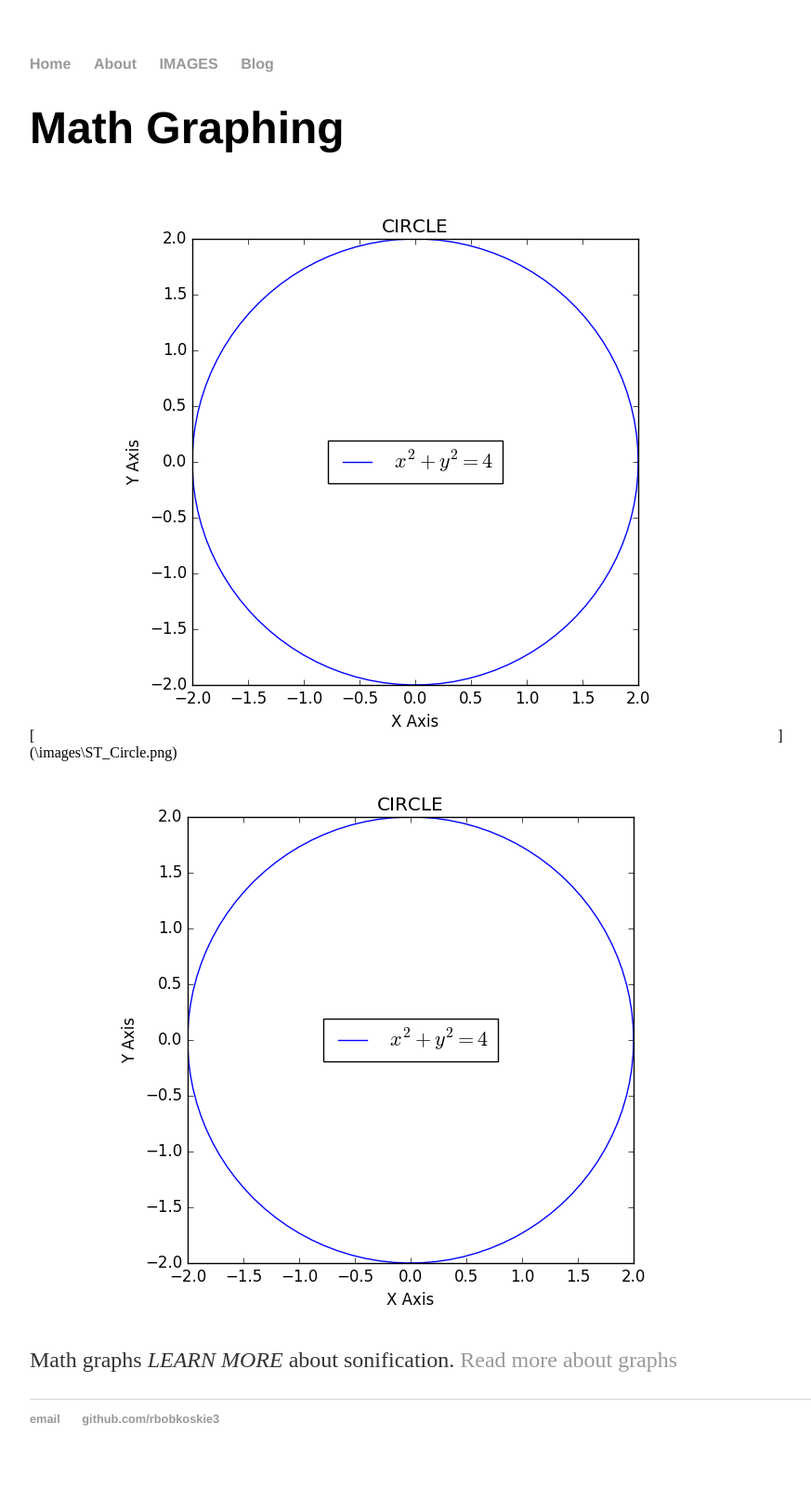
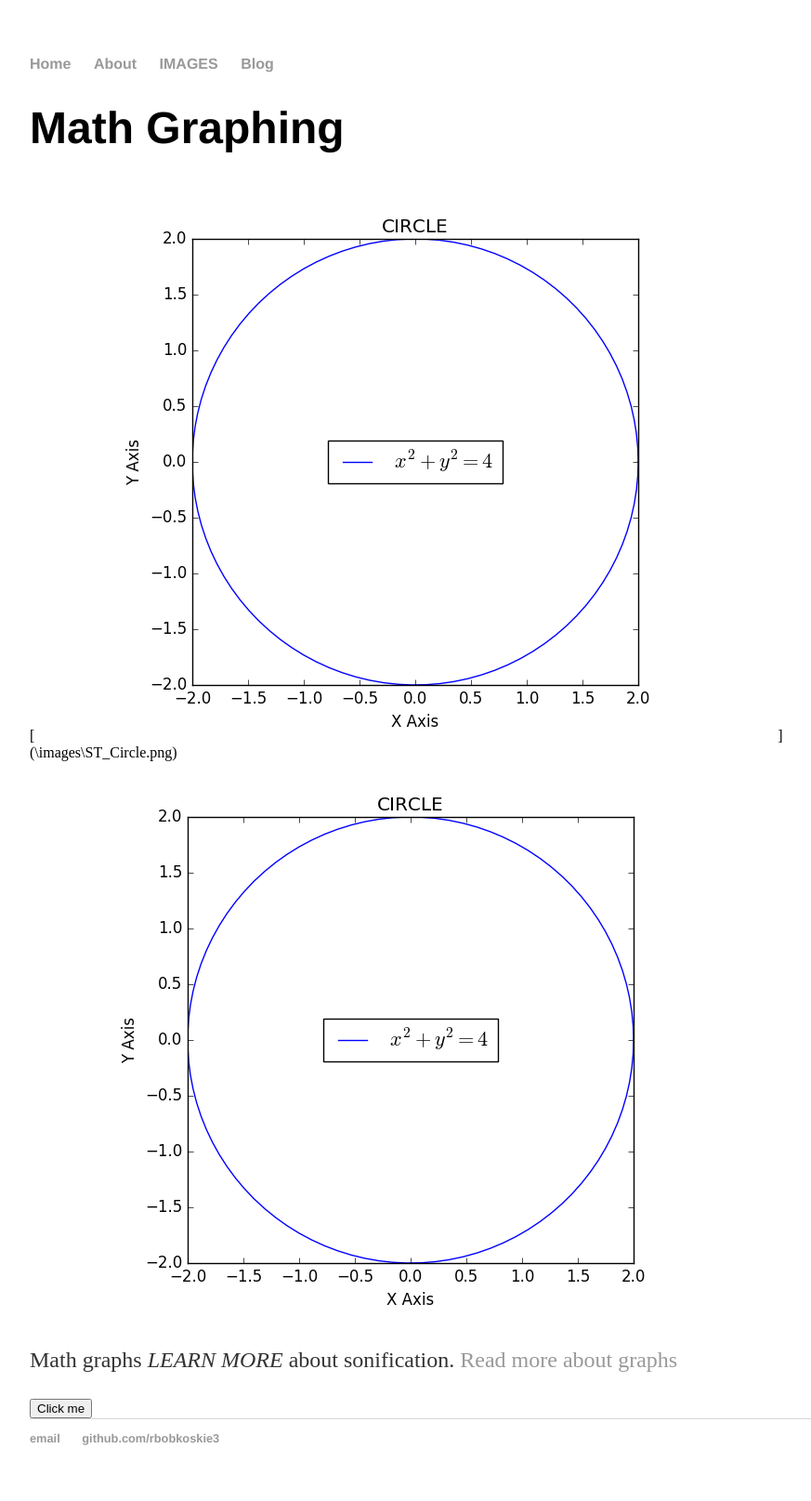
Before and after one commit to rbobkoskie3/rbobkoskie3.github.io, a Jekyll site: the page built from index.html, in a window 1280 px wide. Shown: the whole page at 93% size, without its empty margins (160-1033 px from the left). Built offline with Jekyll 4.4.1, drawn with Linux system fonts in a browser that asks for light colours; before the commit the page ends 1594 px from its top, so only the background shows below that.

Commit message:
Update index.html

```diff
--- a/index.html
+++ b/index.html
@@ -7,4 +7,5 @@
 	[<img src="\images\ST_Circle.png">](\images\ST_Circle.png)
 	<img src="\images\ST_Circle.png">
 	<p>Math graphs <em>LEARN MORE</em> about sonification. <a href="\images\ST_Circle.png">Read more about graphs</a></p>
+	<button name="button" onclick="\images\ST_Circle.png">Click me</button>
 </div><!-- /.blurb -->
```
